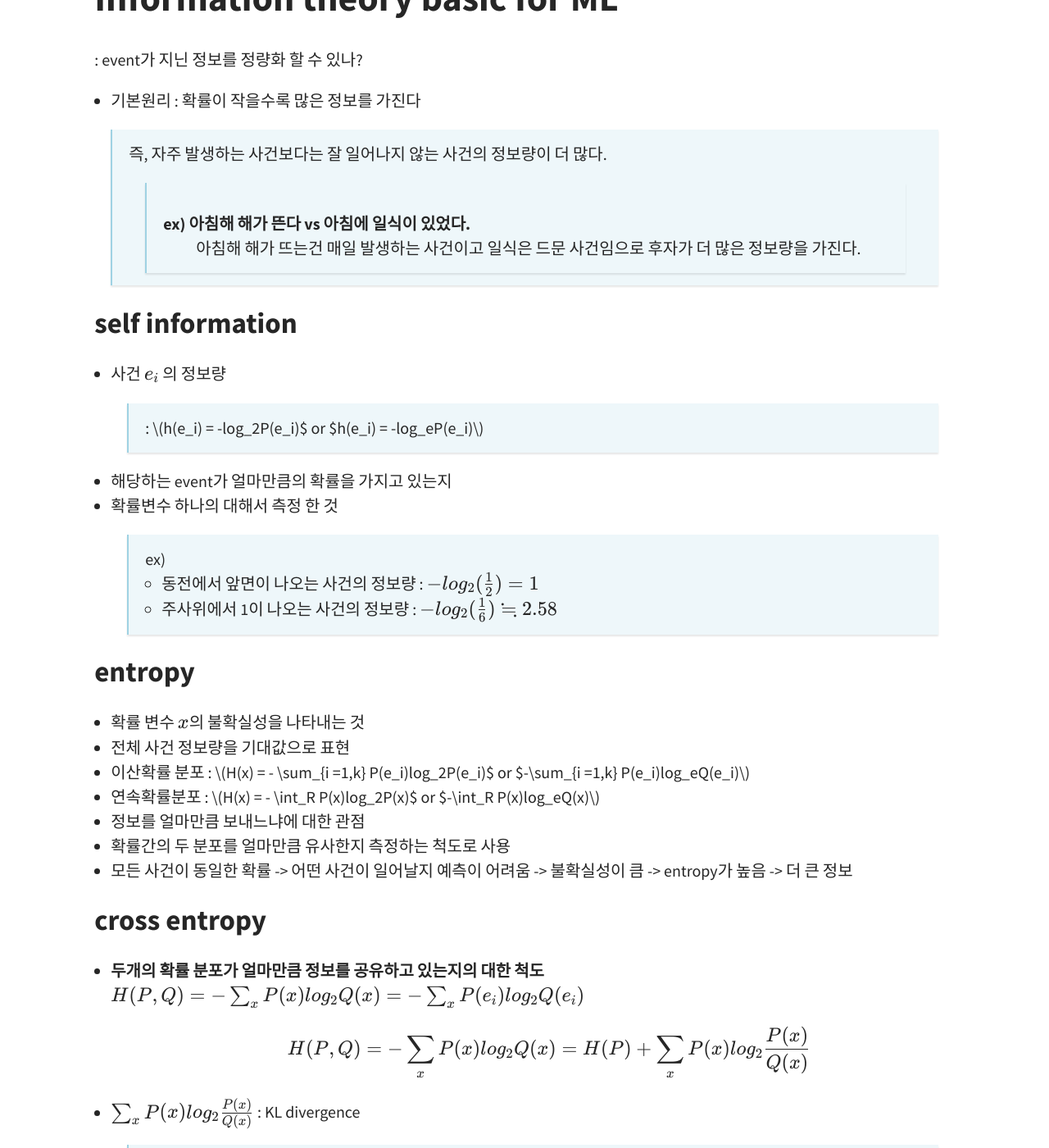
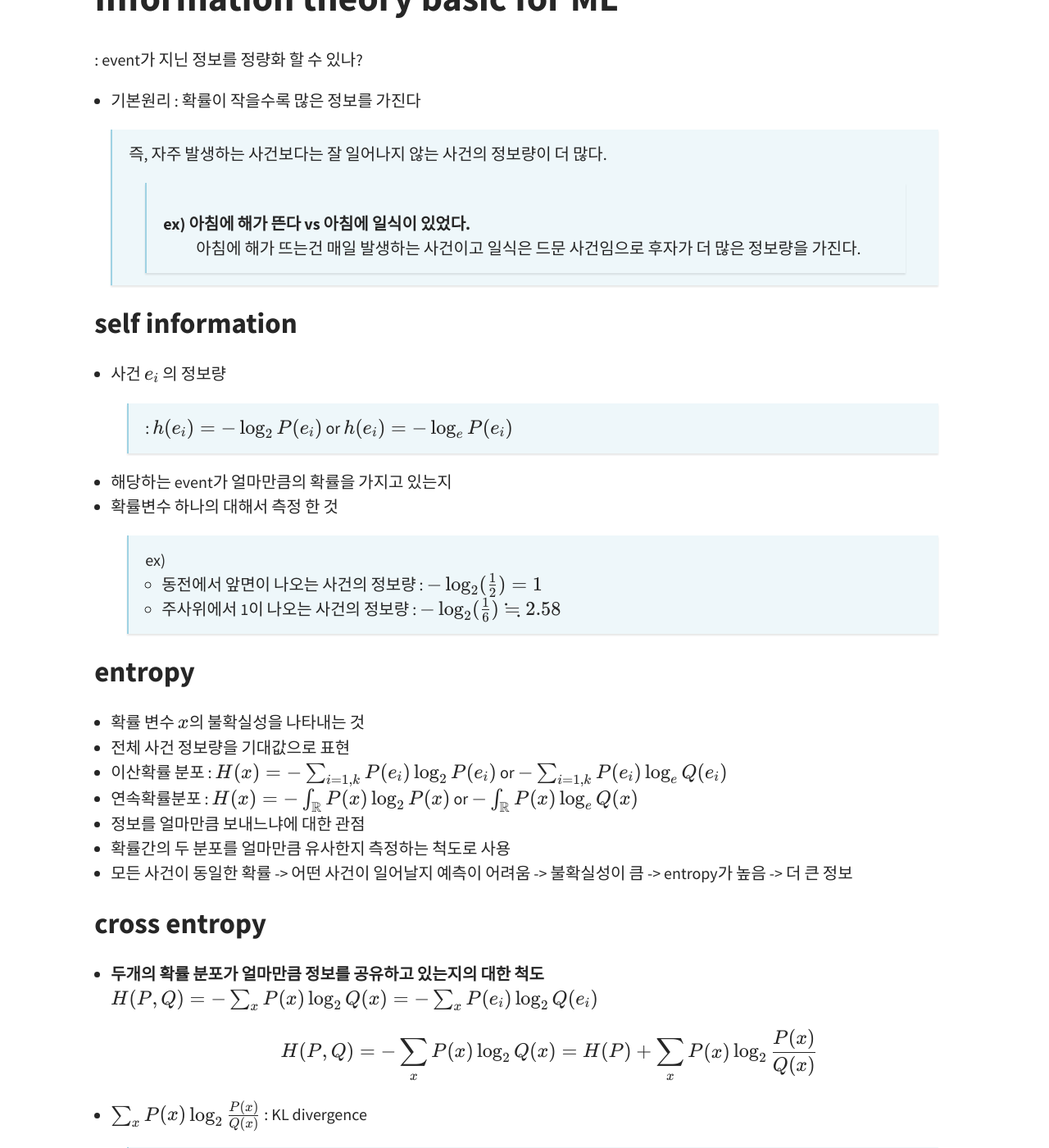
Before and after one commit to Ahnho/Ahnho.github.io, a Jekyll site: the page built from _posts/2022-10-16-Information-theory.md, in a window 1280 px wide and 1400 px high, scrolled down 436 px. Shown: the whole window at 82% size. Built offline with Jekyll 4.4.1, drawn with Linux system fonts in a browser that asks for light colours; some of the changed text lies outside the part shown.

Commit message:
Fix errata & latex syntax (#1)

```diff
--- a/_posts/2022-10-16-Information-theory.md
+++ b/_posts/2022-10-16-Information-theory.md
@@ -16,37 +16,37 @@ excerpt_separator: <!--more-->
 <!--more-->
 
 >  즉, 자주 발생하는 사건보다는 잘 일어나지 않는 사건의 정보량이 더 많다.
->  > ex) 아침해 해가 뜬다 vs 아침에 일식이 있었다.
->  >  : 아침해 해가 뜨는건 매일 발생하는 사건이고 일식은 드문 사건임으로  후자가 더 많은 정보량을 가진다.
+>  > ex) 아침에 해가 뜬다 vs 아침에 일식이 있었다.
+>  >  : 아침에 해가 뜨는건 매일 발생하는 사건이고 일식은 드문 사건임으로  후자가 더 많은 정보량을 가진다.
 
 
 ## self information
 - 사건 $$e_i$$ 의 정보량
-> : $$h(e_i) =  -log_2P(e_i)$ or $h(e_i) =  -log_eP(e_i)$$
+> : $$h(e_i) =  -\log_2P(e_i)$$ or $$h(e_i) =  -\log_eP(e_i)$$
 - 해당하는 event가 얼마만큼의 확률을 가지고 있는지
 - 확률변수 하나의 대해서 측정 한 것
 >ex)
->- 동전에서 앞면이 나오는 사건의 정보량 :  $$-log_2(\frac{1}{2}) = 1$$
->- 주사위에서 1이 나오는 사건의 정보량  : $$-log_2(\frac{1}{6}) ≒ 2.58$$
+>- 동전에서 앞면이 나오는 사건의 정보량 :  $$-\log_2(\frac{1}{2}) = 1$$
+>- 주사위에서 1이 나오는 사건의 정보량  : $$-\log_2(\frac{1}{6}) ≒ 2.58$$
 
 ## entropy
 - 확률 변수 $$x$$의 불확실성을 나타내는 것
 - 전체 사건 정보량을 기대값으로 표현
-- 이산확률 분포 : $$ H(x) = - \sum_{i =1,k}  P(e_i)log_2P(e_i)$  or $-\sum_{i =1,k} P(e_i)log_eQ(e_i) $$
-- 연속확률분포 : $$ H(x) = - \int_R  P(x)log_2P(x)$ or $-\int_R P(x)log_eQ(x) $$
+- 이산확률 분포 : $$ H(x) = - \sum_{i = 1,k}  P(e_i)\log_2P(e_i)$$  or $$-\sum_{i =1,k} P(e_i)\log_eQ(e_i) $$
+- 연속확률분포 : $$ H(x) = - \int_\mathbb{R}  P(x)\log_2P(x)$$ or $$-\int_\mathbb{R} P(x)\log_eQ(x) $$
 - 정보를 얼마만큼 보내느냐에 대한 관점
 - 확률간의 두 분포를 얼마만큼 유사한지 측정하는 척도로 사용
 - 모든 사건이 동일한 확률 -> 어떤 사건이 일어날지 예측이 어려움  -> 불확실성이 큼 -> entropy가 높음 -> 더 큰 정보
 
 ## cross entropy
 - 두개의 확률 분포가 얼마만큼 정보를 공유하고 있는지의 대한 척도
- $$ H(P,Q) = - \sum_x P(x)log_2Q(x) = -\sum_x P(e_i)log_2Q(e_i) $$
-: $$H(P,Q) = - \sum_x P(x)log_2Q(x) = H(P) + \sum_x P(x)log_2\frac{P(x)}{Q(x)}$$
-- $$\sum_xP(x)log_2\frac{P(x)}{Q(x)}$$ : KL divergence
+ $$ H(P,Q) = - \sum_x P(x)\log_2Q(x) = -\sum_x P(e_i)\log_2Q(e_i) $$
+: $$H(P,Q) = - \sum_x P(x)\log_2Q(x) = H(P) + \sum_x P(x)\log_2\frac{P(x)}{Q(x)}$$
+- $$\sum_xP(x)\log_2\frac{P(x)}{Q(x)}$$ : KL divergence
 > KL divergence :  두 확률분포간의 거리를 계산할때 주로 사용
-- deep learning 의  loss fuction으로도 많이 사용
+- deep learning 의  loss function으로도 많이 사용
 - 데이터  분포 P는 학습 과정에서 변화 X
-- cross entropy를 loss fuction으로 사용하는 경우 -> KL divergenc를 최소화 하는거와 동일하다.
+- cross entropy를 loss function으로 사용하는 경우 -> KL divergence를 최소화 하는거와 동일하다.
 
 ## Reference
 - 기계학습(오일석)
```
